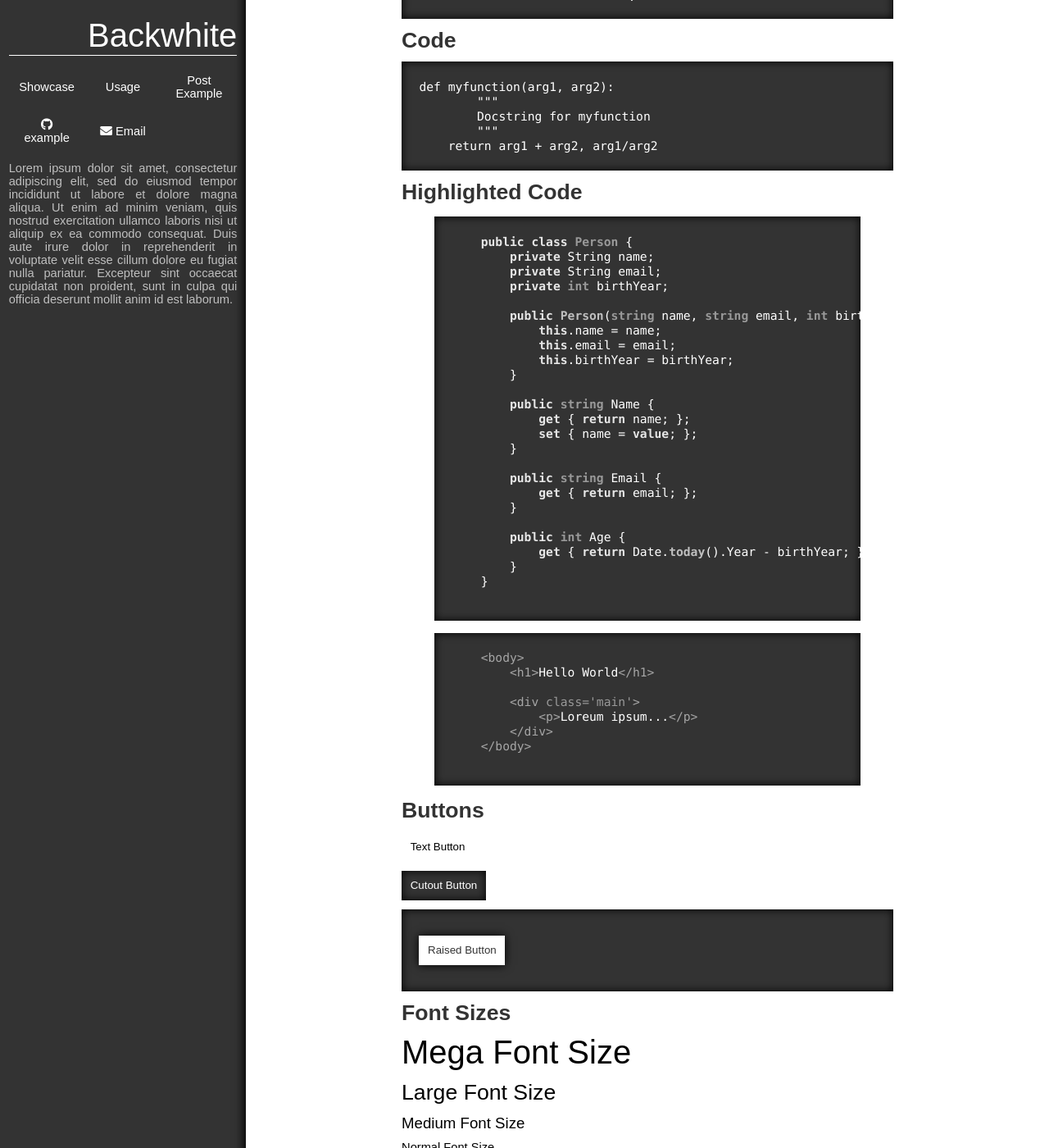
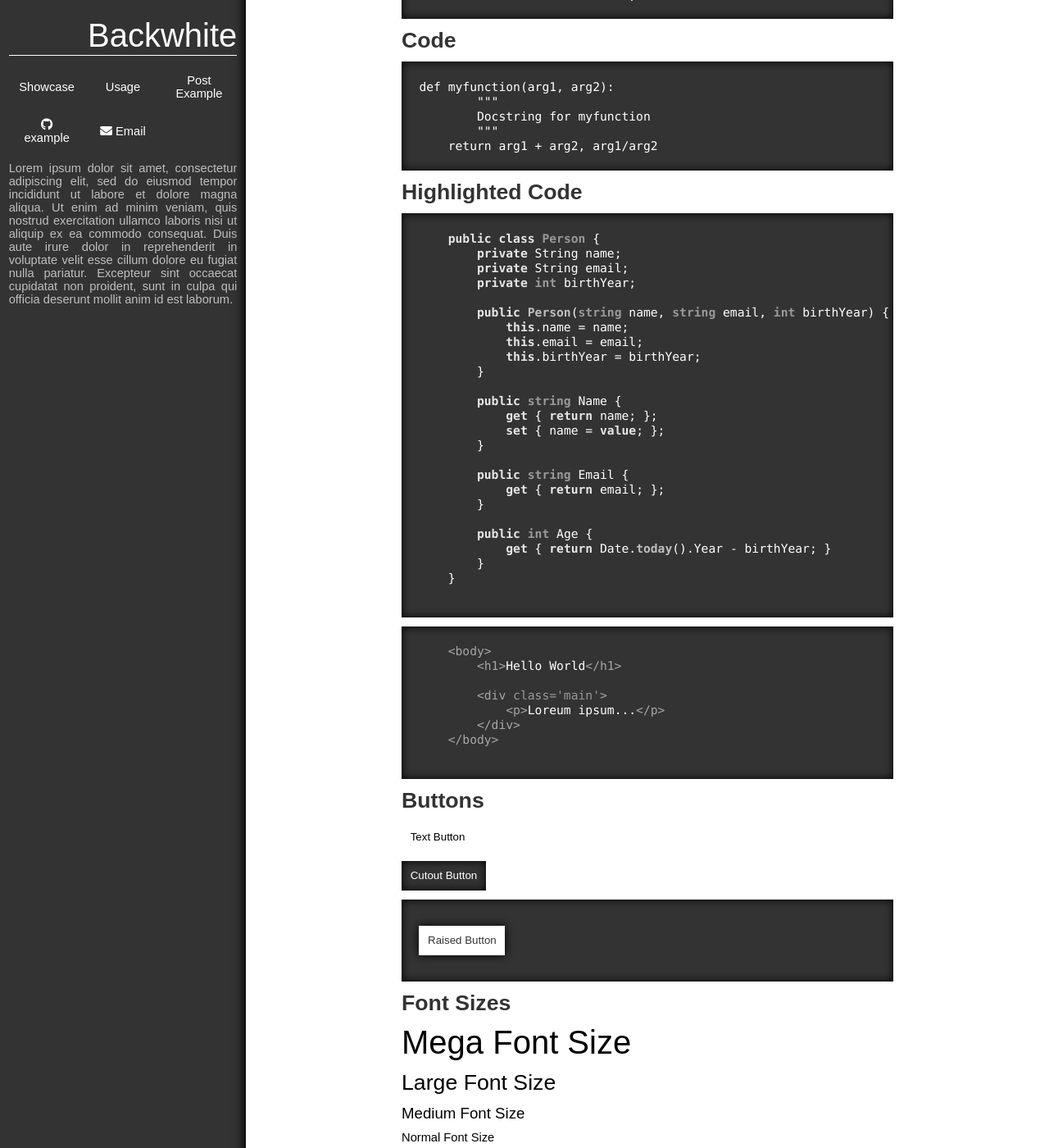
Before and after one commit to andydevs/jekyll-theme-backwhite, a Jekyll site: the page built from showcase.html, in a window 1280 px wide and 1400 px high, scrolled down 3071 px. Shown: the whole window at 82% size. Built offline with Jekyll 4.4.1, drawn with Linux system fonts in a browser that asks for light colours.

Commit message:
Figure spacing is fixed

```diff
--- a/_sass/jekyll-theme-backwhite/_base.scss
+++ b/_sass/jekyll-theme-backwhite/_base.scss
@@ -95,3 +95,10 @@ img {
     max-width: 100%;
     box-shadow: 0px 0pt 8pt darken($white-color, 33%);
 }
+
+figure {
+    display: block;
+    margin: 0pt;
+    margin-top: $spacing-unit;
+    margin-bottom: $spacing-unit;
+}
```
Also changed, not shown: TODO.md (+2 -2 lines).
